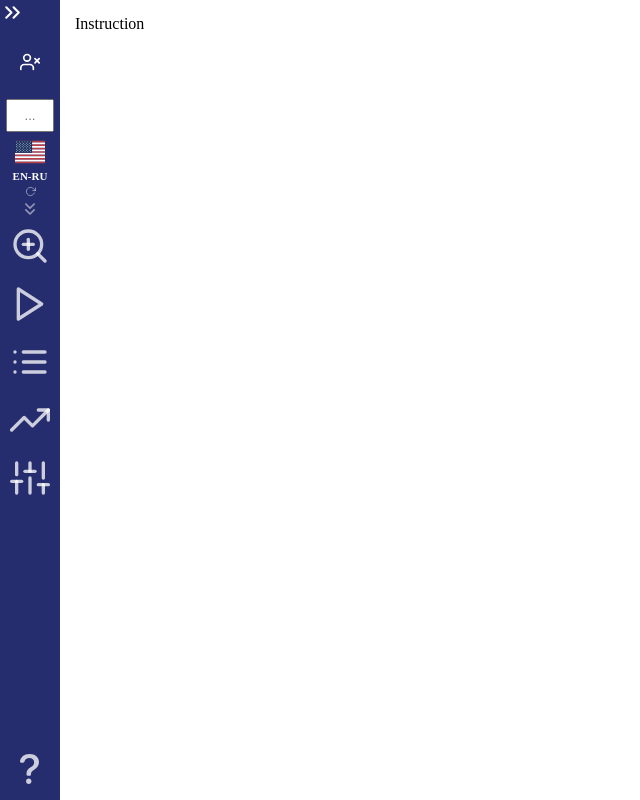
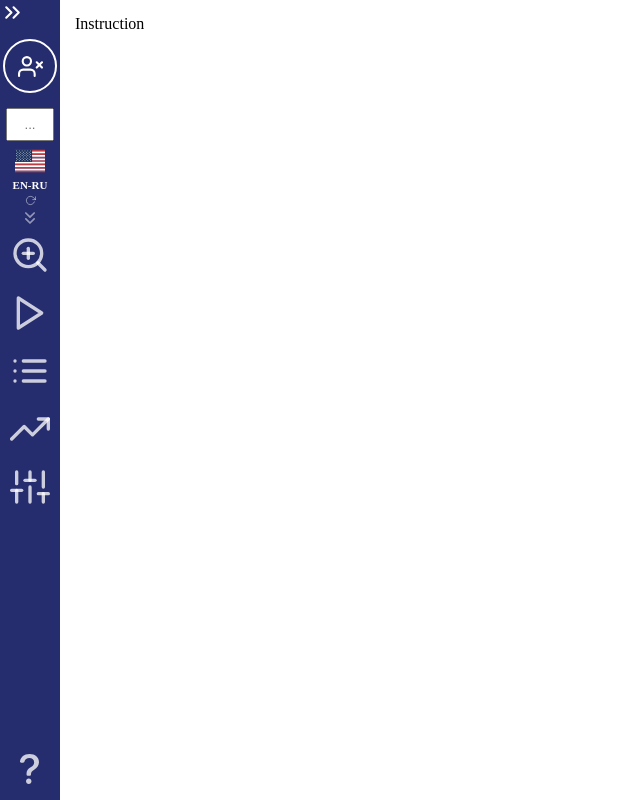
Before and after one commit to AlexCole999/second-project-eng, a React app: page / in a window 1280 px wide. Shown: the whole page, without its empty margins (0-640 px from the left). Built offline with nearby package versions, Linux system fonts and the light colour scheme.

Commit message:
border for NavUser component + some fixes for signInWithGoogle function

```diff
--- a/src/App/Nav/NavUser/NavUser.scss
+++ b/src/App/Nav/NavUser/NavUser.scss
@@ -12,6 +12,10 @@
     font-size: 25px;
     height: 45px;
     color: white;
+    border: 2px solid white;
+    border-radius: 50%;
+    min-width: 50px;
+    min-height: 50px;
   }
 
   &__logInButton {
--- a/src/App/Nav/NavUser/NavUser.tsx
+++ b/src/App/Nav/NavUser/NavUser.tsx
@@ -12,23 +12,18 @@ export default function NavUser({ }: Props) {
 
   const displayName = useSelector(state => state.user?.data?.user?.displayName[0])
 
-  function singInWithGooglePopup() {
-
+  const singInWithGooglePopup = () => {
     const provider = new GoogleAuthProvider();
     const auth = getAuth();
     signInWithPopup(auth, provider)
       .then((result) => {
         const credential = GoogleAuthProvider.credentialFromResult(result);
         const token = credential.accessToken;
-        const user = result.user;
         dispatch({ type: "LOG_IN_USER_WITH_GOOGLEAUTH", payload: result })
       }).catch((error) => {
-        const errorCode = error.code;
-        const errorMessage = error.message;
-        const email = error.email;
         const credential = GoogleAuthProvider.credentialFromError(error);
+        console.log(error);
       });
-
   }
 
   return (
@@ -37,7 +32,7 @@ export default function NavUser({ }: Props) {
         className="NavUser__name">
         {displayName !== undefined
           ? <div>{displayName}</div>
-          : <FiUserX size={20} onClick={singInWithGooglePopup} />}
+          : <FiUserX size={25} onClick={singInWithGooglePopup} />}
       </div>
     </div>
   )
```
